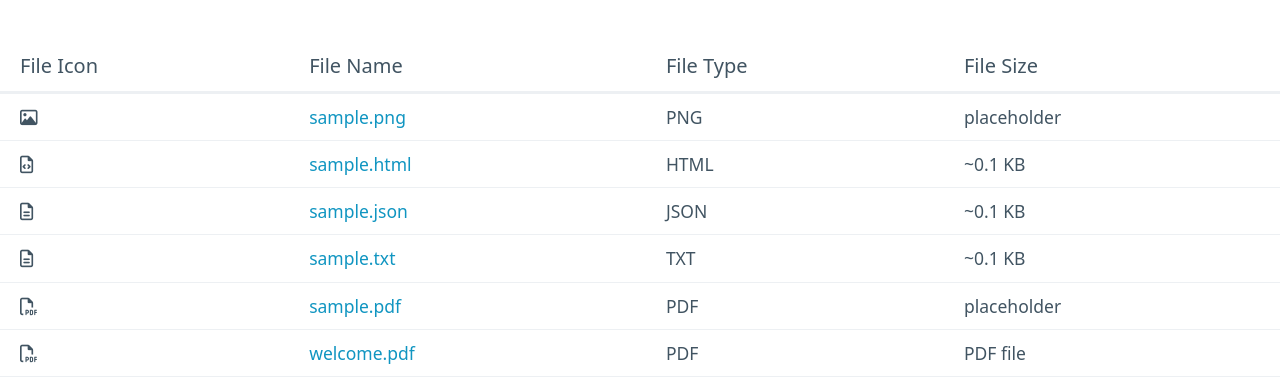
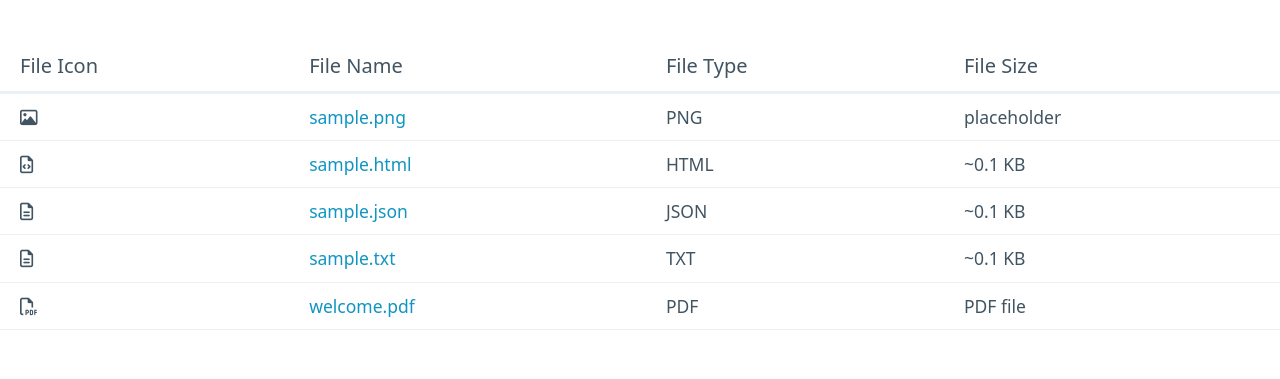
Before and after one commit to bradylefere/file-browser1, a plain HTML site: page index.html in a window 1280 px wide. Shown: the part 111-490 px from the top of the page. Drawn offline with nearby package versions, Linux system fonts and the light colour scheme.

Commit message:
deletion of a row

```diff
--- a/index.html
+++ b/index.html
@@ -49,12 +49,7 @@
           <td>TXT</td>
           <td>~0.1 KB</td>
         </tr>
-        <tr>
-          <td><i class="fa-regular fa-file-pdf"></i></td>
-          <td><a href="welcome.pdf">sample.pdf</a></td>
-          <td>PDF</td>
-          <td>placeholder</td>
-        </tr>
+
         <tr>
           <td><i class="fa-regular fa-file-pdf"></i></td>
           <td><a href="welcome.pdf">welcome.pdf</a></td>
```
